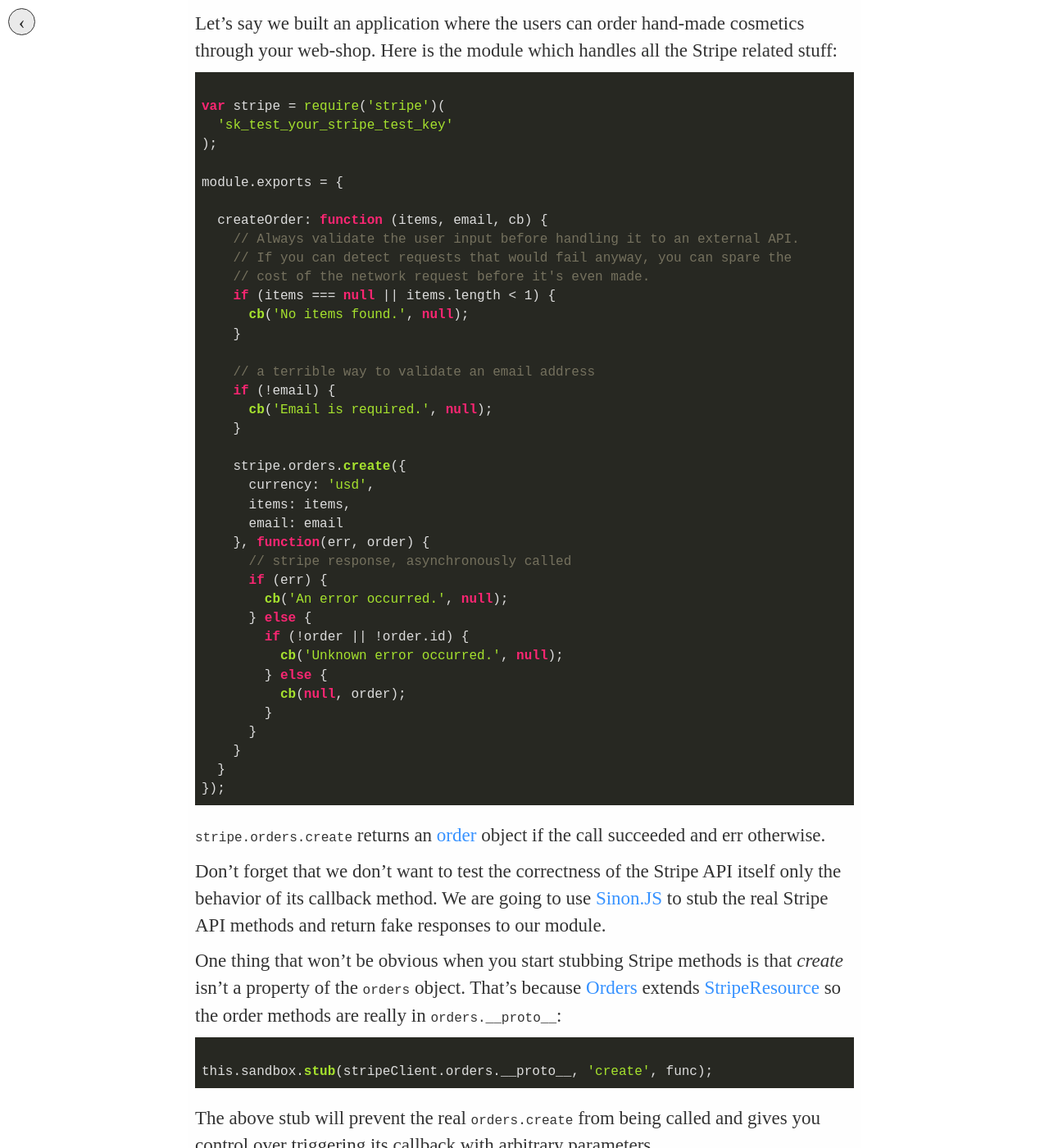
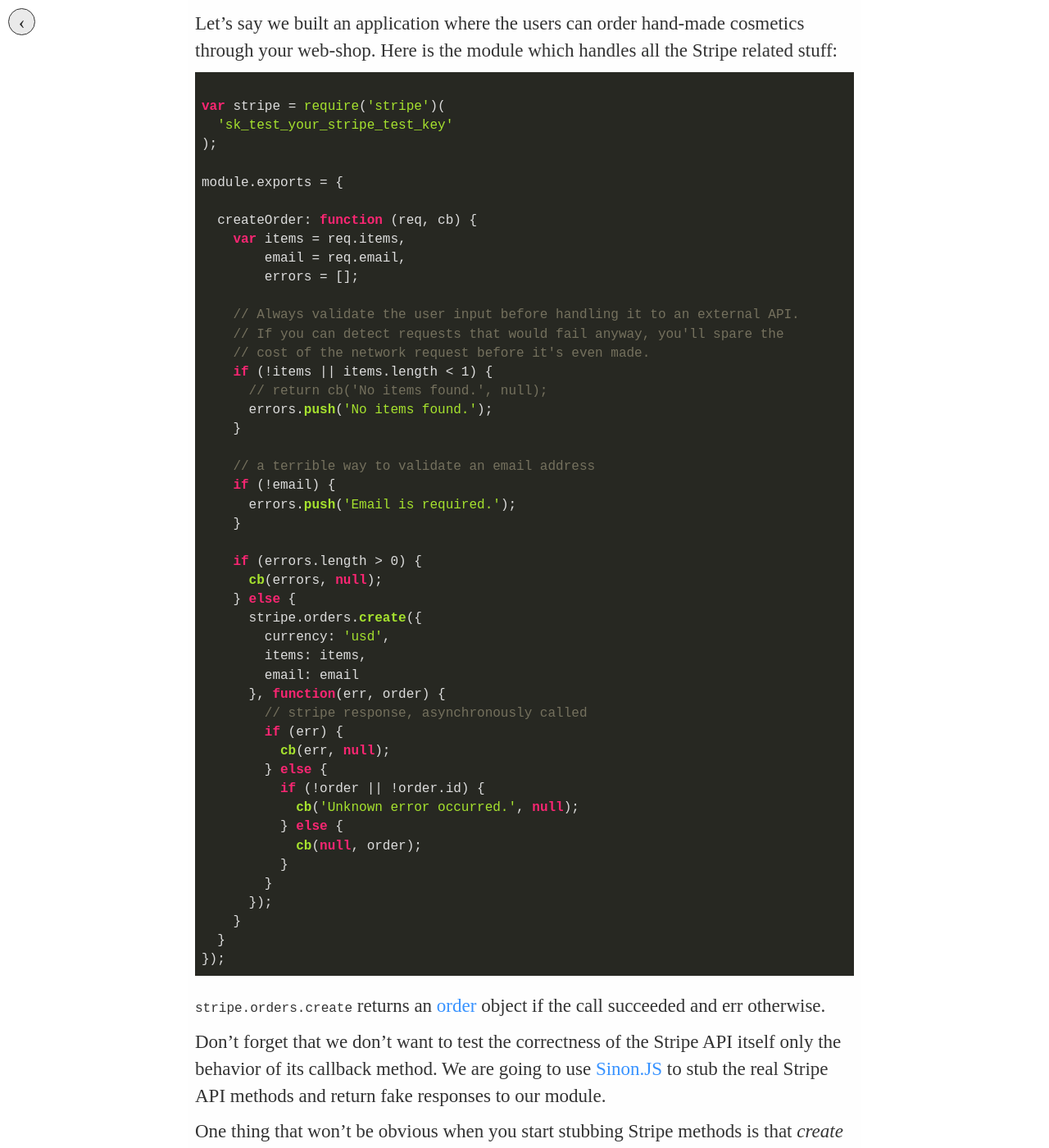
Before and after one commit to akoskm/akoskm.github.io, a Jekyll site: the page built from _posts/2016-06-26-node-js-unit-testing-stripe-api-tutorial.md, in a window 1280 px wide and 1400 px high, scrolled down 621 px. Shown: the whole window at 82% size. Built offline with Jekyll 4.4.1, drawn with Linux system fonts in a browser that asks for light colours; nearby versions of some CDN libraries; some web fonts are replaced; comment, search, counter and statistics services are not loaded.

Commit message:
update to error handling

```diff
--- a/_posts/2016-06-26-node-js-unit-testing-stripe-api-tutorial.md
+++ b/_posts/2016-06-26-node-js-unit-testing-stripe-api-tutorial.md
@@ -29,34 +29,43 @@ var stripe = require('stripe')(
 
 module.exports = {
 
-  createOrder: function (items, email, cb) {
+  createOrder: function (req, cb) {
+    var items = req.items,
+        email = req.email,
+        errors = [];
+
     // Always validate the user input before handling it to an external API.
-    // If you can detect requests that would fail anyway, you can spare the
+    // If you can detect requests that would fail anyway, you'll spare the
     // cost of the network request before it's even made.
-    if (items === null || items.length < 1) {
-      cb('No items found.', null);
+    if (!items || items.length < 1) {
+      // return cb('No items found.', null);
+      errors.push('No items found.');
     }
 
     // a terrible way to validate an email address
     if (!email) {
-      cb('Email is required.', null);
+      errors.push('Email is required.');
     }
 
-    stripe.orders.create({
-      currency: 'usd',
-      items: items,
-      email: email
-    }, function(err, order) {
-      // stripe response, asynchronously called
-      if (err) {
-        cb('An error occurred.', null);
-      } else {
-        if (!order || !order.id) {
-          cb('Unknown error occurred.', null);
+    if (errors.length > 0) {
+      cb(errors, null);
+    } else {
+      stripe.orders.create({
+        currency: 'usd',
+        items: items,
+        email: email
+      }, function(err, order) {
+        // stripe response, asynchronously called
+        if (err) {
+          cb(err, null);
         } else {
-          cb(null, order);
+          if (!order || !order.id) {
+            cb('Unknown error occurred.', null);
+          } else {
+            cb(null, order);
+          }
         }
-      }
+      });
     }
   }
 });
```
